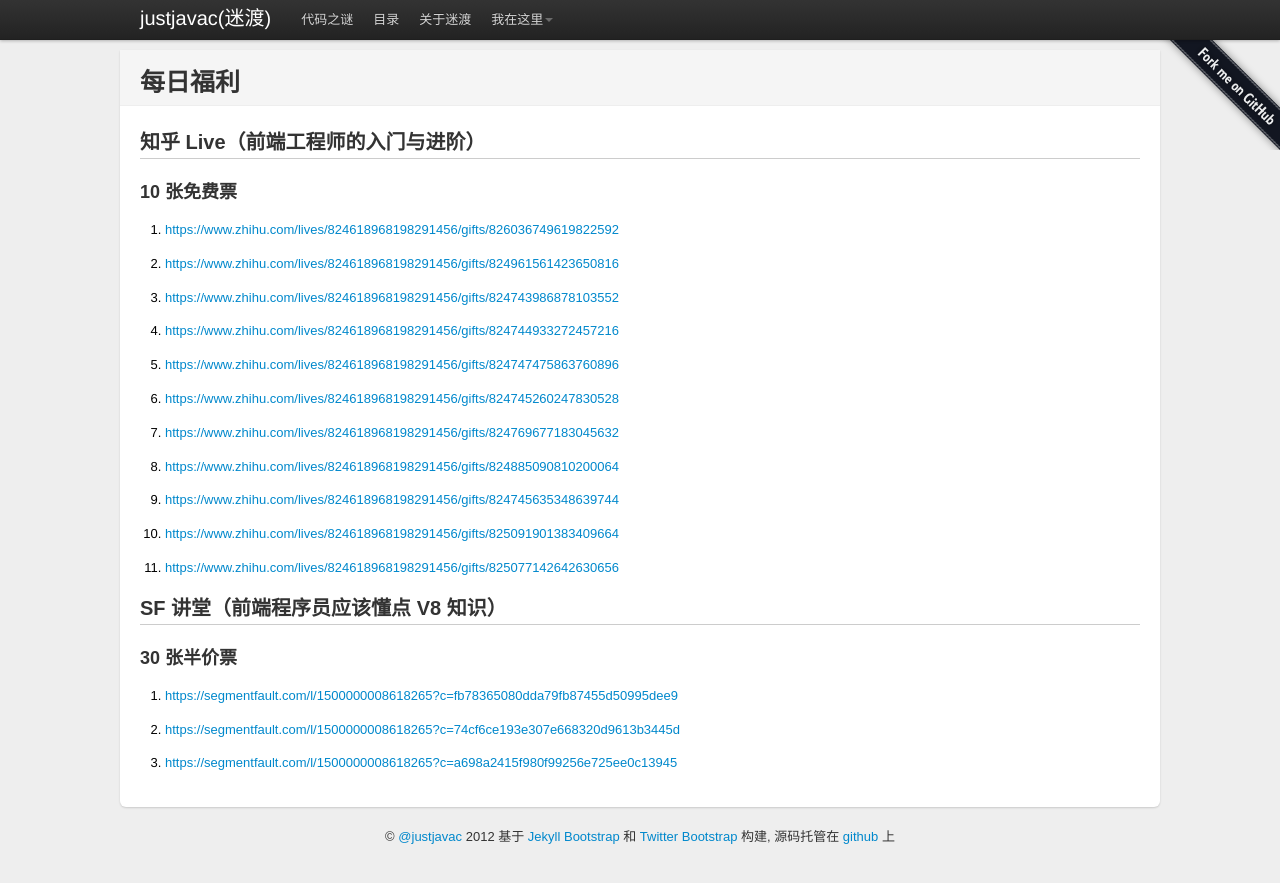
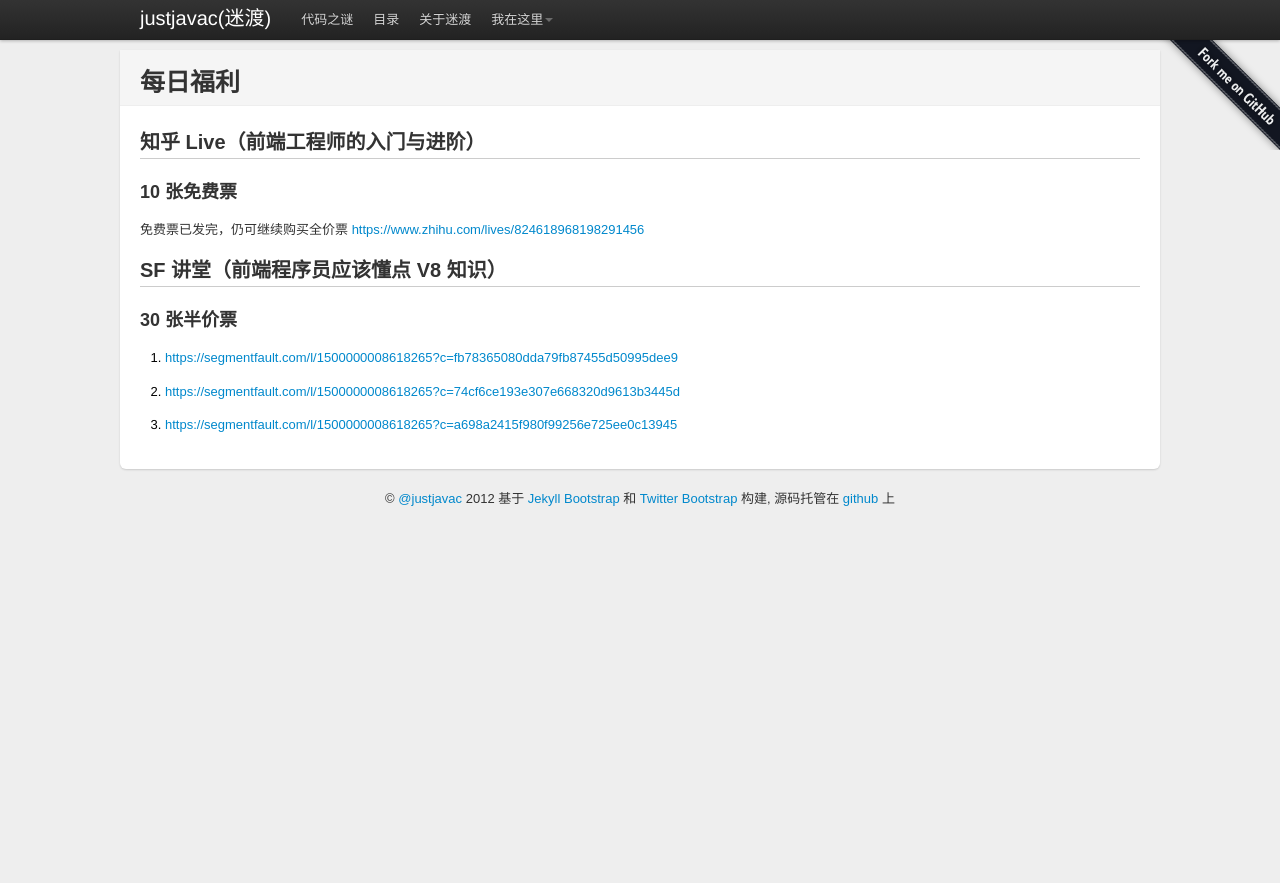
Before and after one commit to justjavac/justjavac.github.com, a Jekyll site: the page built from fuli.md, in a window 1280 px wide. Shown: the top 883 px of the page. Built offline with Jekyll 4.4.1, drawn with Linux system fonts in a browser that asks for light colours; nearby versions of some CDN libraries; comment, search, counter and statistics services are not loaded.

Commit message:
Create fuli.md

```diff
--- a/fuli.md
+++ b/fuli.md
@@ -9,27 +9,7 @@ header : justjavac
 
 ### 10 张免费票
 
-1. <https://www.zhihu.com/lives/824618968198291456/gifts/826036749619822592>
-
-1. <https://www.zhihu.com/lives/824618968198291456/gifts/824961561423650816>
-
-1. <https://www.zhihu.com/lives/824618968198291456/gifts/824743986878103552>
-
-1. <https://www.zhihu.com/lives/824618968198291456/gifts/824744933272457216>
-
-1. <https://www.zhihu.com/lives/824618968198291456/gifts/824747475863760896>
-
-1. <https://www.zhihu.com/lives/824618968198291456/gifts/824745260247830528>
-
-1. <https://www.zhihu.com/lives/824618968198291456/gifts/824769677183045632>
-
-1. <https://www.zhihu.com/lives/824618968198291456/gifts/824885090810200064>
-
-1. <https://www.zhihu.com/lives/824618968198291456/gifts/824745635348639744>
-
-1. <https://www.zhihu.com/lives/824618968198291456/gifts/825091901383409664>
-
-1. <https://www.zhihu.com/lives/824618968198291456/gifts/825077142642630656>
+免费票已发完，仍可继续购买全价票 <https://www.zhihu.com/lives/824618968198291456>
 
 ## SF 讲堂（前端程序员应该懂点 V8 知识）
 
```
